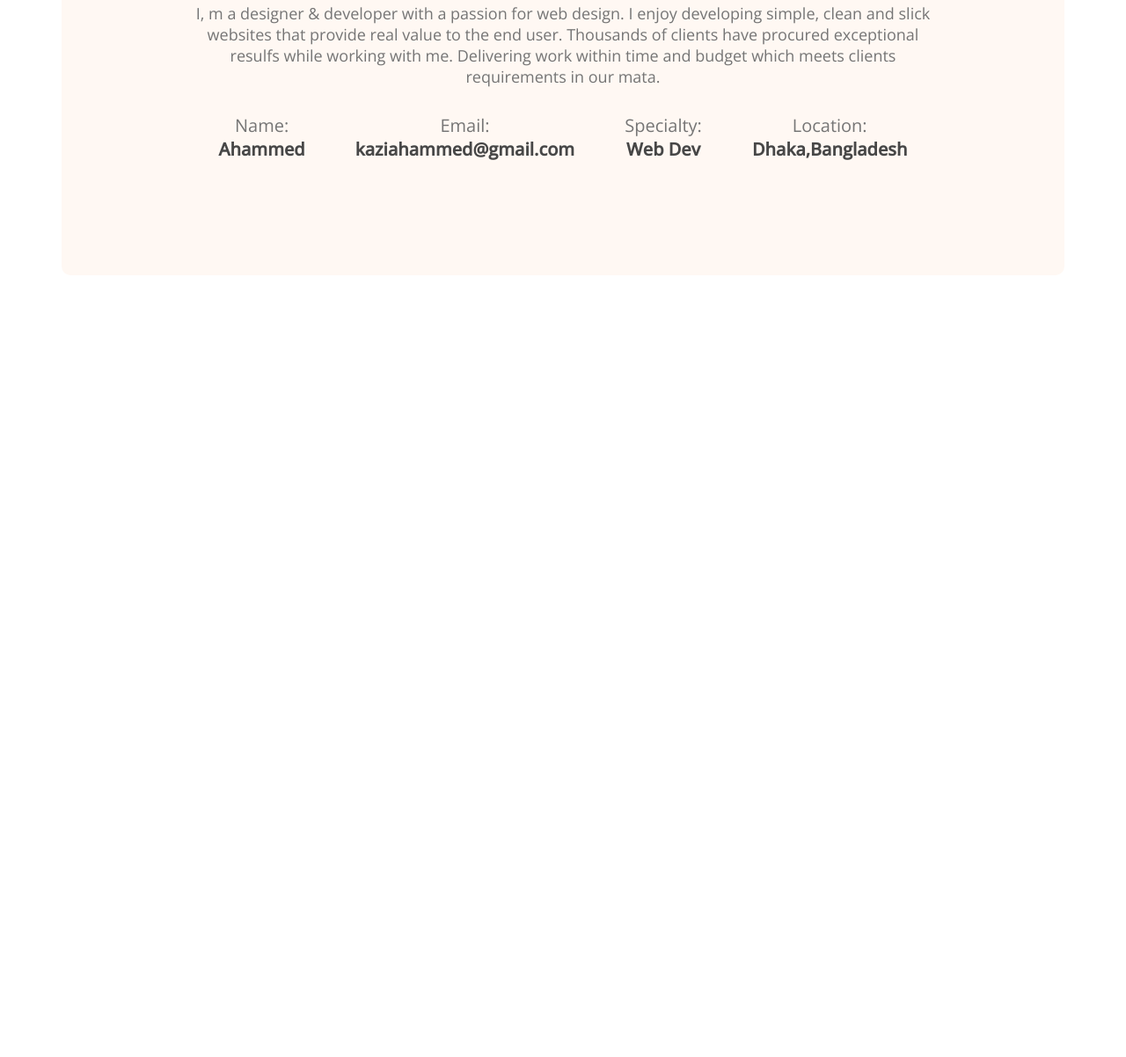
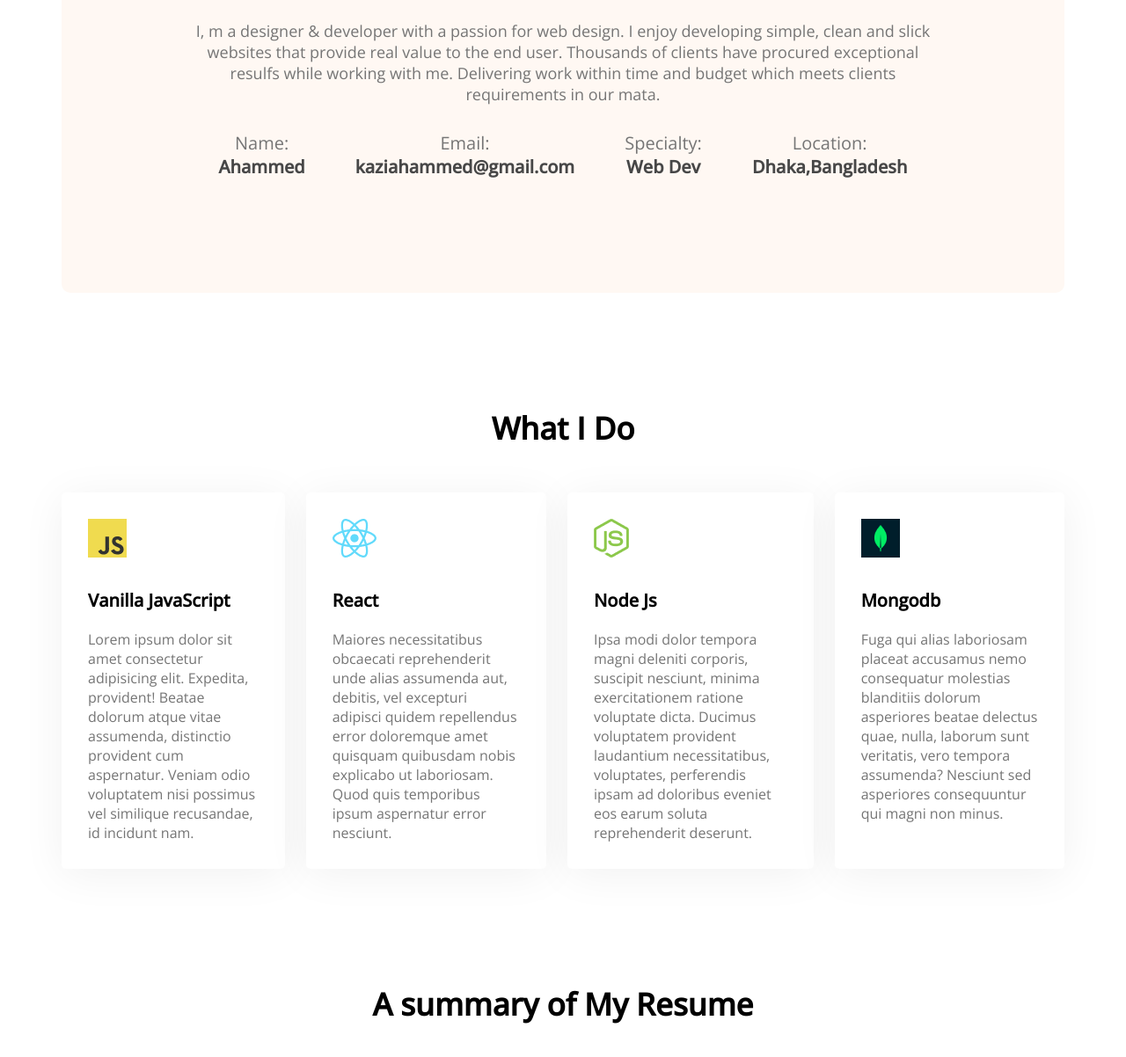
Before and after one commit to ahammednabi245/my_portfolio, a plain HTML site: page index.html in a window 1280 px wide. Shown: the part 1174-2376 px from the top of the page at 88% size. Before the commit the page ends 1487 px from the top, so only its background shows below. Drawn offline with nearby package versions, Linux system fonts and the light colour scheme.

Commit message:
new content

```diff
--- a/index.html
+++ b/index.html
@@ -54,6 +54,39 @@
 
     </div>
    </section>
+   <!-- What I do section -->
+       <section class="what-i-do">
+               <h3 class="section-title">What I Do</h3>
+             <!--   .skills-container>.skill*4>img+p.skill-title+p.skill-description>lorem -->
+             <div class="skills-container">
+                <div class="skill">
+                    <img src="images/icons/js.png" alt="">
+                    <p class="skill-title">Vanilla JavaScript</p>
+                    <p class="skill-description">Lorem ipsum dolor sit amet consectetur adipisicing elit. Expedita, provident! Beatae dolorum atque vitae assumenda, distinctio provident cum aspernatur. Veniam odio voluptatem nisi possimus vel similique recusandae, id incidunt nam.</p>
+                </div>
+                <div class="skill">
+                    <img src="images/icons/react.png" alt="">
+                    <p class="skill-title">React</p>
+                    <p class="skill-description">Maiores necessitatibus obcaecati reprehenderit unde alias assumenda aut, debitis, vel excepturi adipisci quidem repellendus error doloremque amet quisquam quibusdam nobis explicabo ut laboriosam. Quod quis temporibus ipsum aspernatur error nesciunt.</p>
+                </div>
+                <div class="skill">
+                    <img src="images/icons/nodejs.png" alt="">
+                    <p class="skill-title">Node Js</p>
+                    <p class="skill-description">Ipsa modi dolor tempora magni deleniti corporis, suscipit nesciunt, minima exercitationem ratione voluptate dicta. Ducimus voluptatem provident laudantium necessitatibus, voluptates, perferendis ipsam ad doloribus eveniet eos earum soluta reprehenderit deserunt.</p>
+                </div>
+                <div class="skill">
+                    <img src="images/icons/mongo.png" alt="">
+                    <p class="skill-title">Mongodb</p>
+                    <p class="skill-description">Fuga qui alias laboriosam placeat accusamus nemo consequatur molestias blanditiis dolorum asperiores beatae delectus quae, nulla, laborum sunt veritatis, vero tempora assumenda? Nesciunt sed asperiores consequuntur qui magni non minus.</p>
+                </div>
+             </div>
+       </section>
+<!-- Resume Section -->
+<section class="resume">
+ <h3 class="section-title">A summary of My Resume</h3>
+ <div class="resume-content"></div>
+</section>
+
 </main>
 
 <footer>
--- a/styles/portfolio.css
+++ b/styles/portfolio.css
@@ -77,11 +77,15 @@ main {
     max-width: 1140px;
     margin: 0 auto;
 }
+/* what i do styles */
+section {
+    margin-top: 130px;
+}
 
 /* about section styles */
 
 .about {
-    margin-top: 130px;
+
     background-color: #FFF8F3;
     border-radius: 10px;
     padding: 130px 150px;
@@ -90,10 +94,10 @@ main {
 }
 
 .section-title {
-
+    text-align: center;
     font-weight: 700;
     font-size: 35px;
-    margin-bottom: 30px;
+    margin-bottom: 50px;
 }
 
 .section-description {
@@ -117,3 +121,31 @@ main {
     font-size: 20px;
     color: #474747;
 }
+
+
+
+.skills-container {
+    display: flex;
+    gap: 24px;
+}
+
+.skill {
+    background: #FFFFFF;
+    box-shadow: 0px 6px 50px rgba(0, 0, 0, 0.06);
+    border-radius: 5px;
+    padding: 30px;
+}
+
+.skill-title {
+    font-weight: 700;
+    font-size: 20px;
+    margin-top: 30px;
+    margin-bottom: 20px;
+
+}
+
+.skill-description {
+    color: #757575;
+}
+
+/* Resume styles */
```
